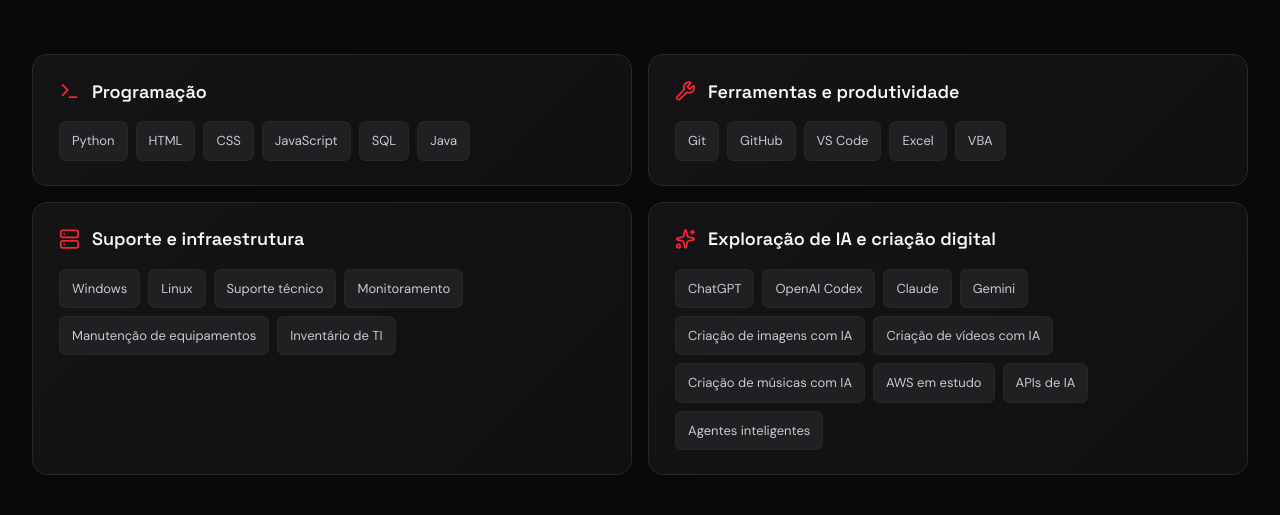
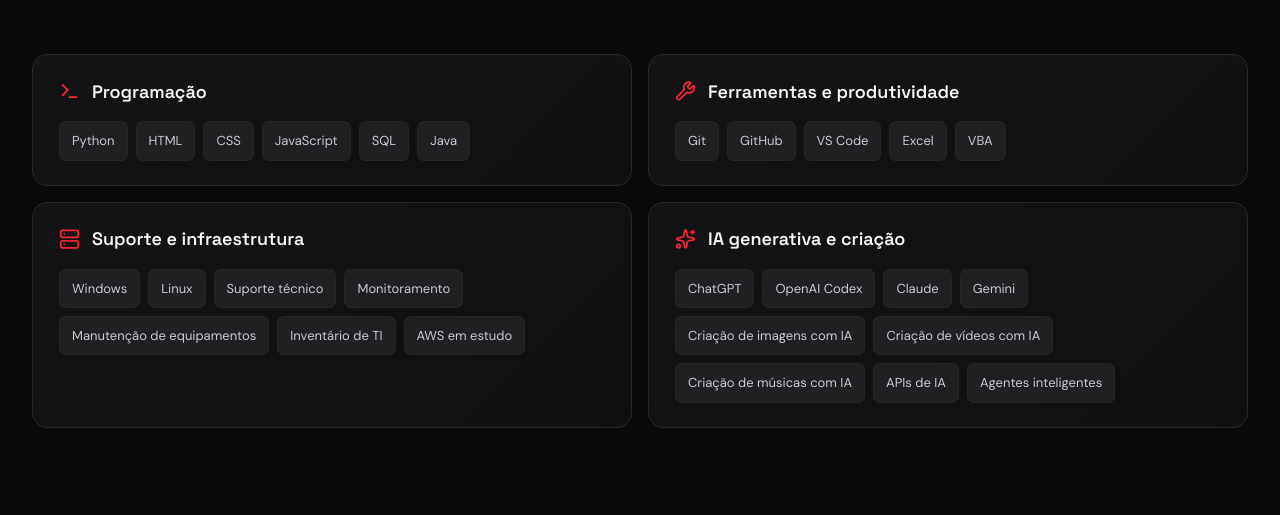
Before and after one commit to Renanlcds10/portfolio-renan, a Flask app: page / in a window 1280 px wide. Shown: the part 3582-4097 px from the top of the page. Run offline with Flask 3, Linux system fonts and the light colour scheme.

Commit message:
Move AWS out of AI skills group

```diff
--- a/templates/index.html
+++ b/templates/index.html
@@ -56,8 +56,8 @@
     <section class="section container" id="habilidades"><div class="section-heading reveal"><p class="eyebrow">Ferramentas do dia a dia</p><h2>Habilidades e <span>tecnologias</span></h2><p class="section-lead">Prática em programação e suporte, com exploração contínua de ferramentas de IA e criação digital.</p></div><div class="skills-grid">
       <article class="skill-panel reveal"><div class="skill-title"><i data-lucide="terminal"></i><h3>Programação</h3></div><div class="skill-tags"><span>Python</span><span>HTML</span><span>CSS</span><span>JavaScript</span><span>SQL</span><span>Java</span></div></article>
       <article class="skill-panel reveal"><div class="skill-title"><i data-lucide="wrench"></i><h3>Ferramentas e produtividade</h3></div><div class="skill-tags"><span>Git</span><span>GitHub</span><span>VS Code</span><span>Excel</span><span>VBA</span></div></article>
-      <article class="skill-panel reveal"><div class="skill-title"><i data-lucide="server"></i><h3>Suporte e infraestrutura</h3></div><div class="skill-tags"><span>Windows</span><span>Linux</span><span>Suporte técnico</span><span>Monitoramento</span><span>Manutenção de equipamentos</span><span>Inventário de TI</span></div></article>
-      <article class="skill-panel reveal"><div class="skill-title"><i data-lucide="sparkles"></i><h3>Exploração de IA e criação digital</h3></div><div class="skill-tags"><span>ChatGPT</span><span>OpenAI Codex</span><span>Claude</span><span>Gemini</span><span>Criação de imagens com IA</span><span>Criação de vídeos com IA</span><span>Criação de músicas com IA</span><span>AWS em estudo</span><span>APIs de IA</span><span>Agentes inteligentes</span></div></article>
+      <article class="skill-panel reveal"><div class="skill-title"><i data-lucide="server"></i><h3>Suporte e infraestrutura</h3></div><div class="skill-tags"><span>Windows</span><span>Linux</span><span>Suporte técnico</span><span>Monitoramento</span><span>Manutenção de equipamentos</span><span>Inventário de TI</span><span>AWS em estudo</span></div></article>
+      <article class="skill-panel reveal"><div class="skill-title"><i data-lucide="sparkles"></i><h3>IA generativa e criação</h3></div><div class="skill-tags"><span>ChatGPT</span><span>OpenAI Codex</span><span>Claude</span><span>Gemini</span><span>Criação de imagens com IA</span><span>Criação de vídeos com IA</span><span>Criação de músicas com IA</span><span>APIs de IA</span><span>Agentes inteligentes</span></div></article>
     </div></section>
     <section class="section section-alt" id="experiencia"><div class="container"><div class="section-heading reveal"><p class="eyebrow">Minha jornada</p><h2>Experiência &amp; <span>formação</span></h2></div><div class="timeline">
       <article class="timeline-item reveal"><span class="timeline-dot"></span><div class="timeline-meta"><span>Experiência profissional</span><span>Jovem Aprendiz</span></div><h3>Suporte de TI</h3><p class="timeline-place">Colégio Recanto</p><p>Atividades relacionadas a suporte técnico, manutenção, infraestrutura e atendimento aos usuários.</p></article>
```
